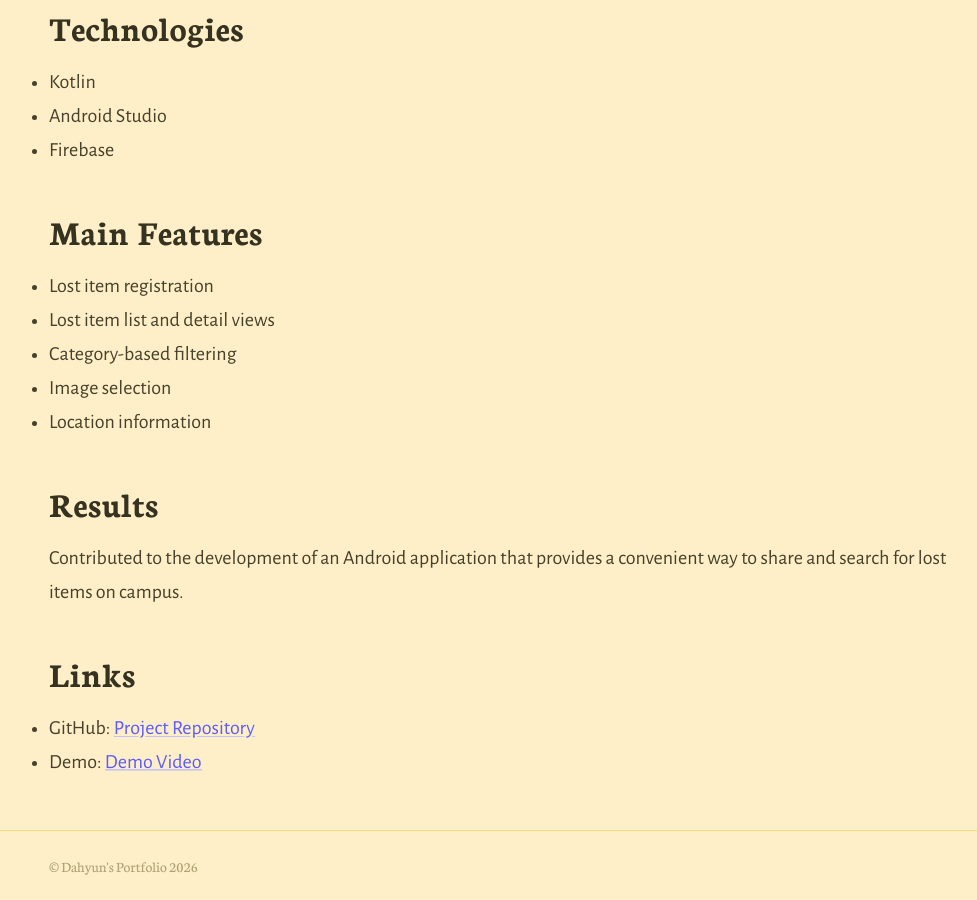
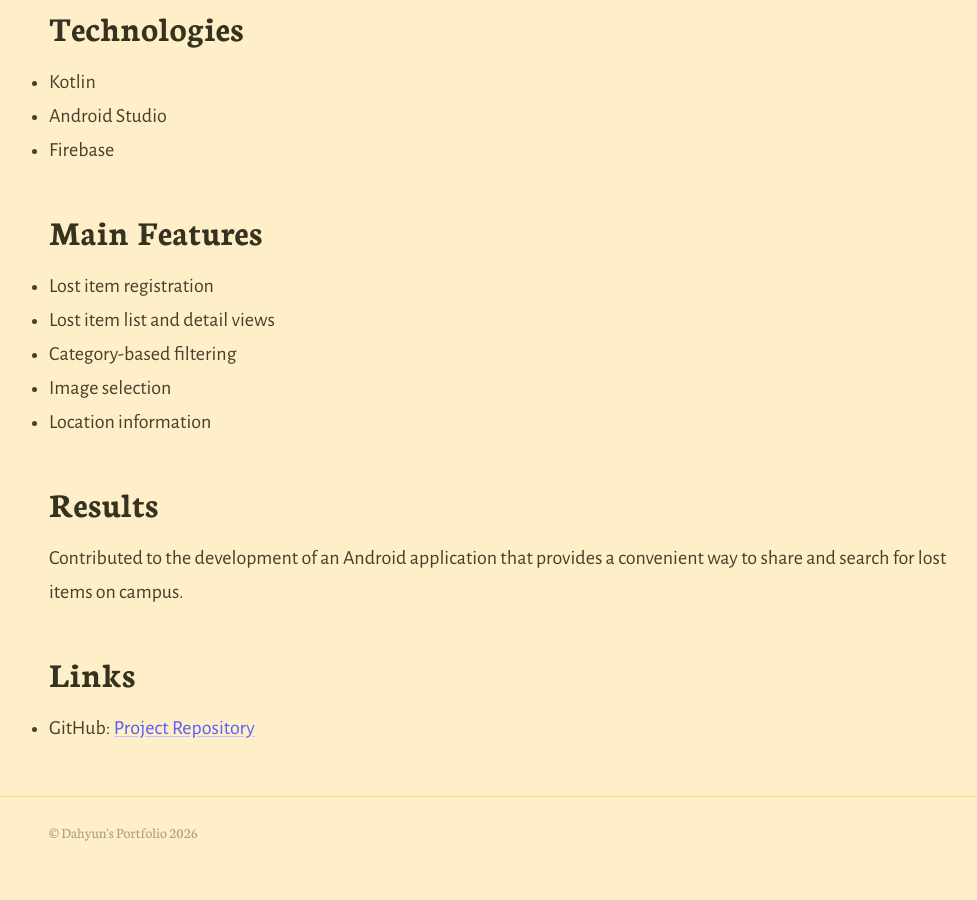
Before and after one commit to dadah118/dadah118.github.io, a Jekyll site: the page built from projects.md, in a window 1280 px wide and 900 px high, scrolled down 761 px. Shown: the whole window, without its empty margins (141-1118 px from the left). Built offline with Jekyll 4.4.1, drawn with Linux system fonts in a browser that asks for light colours; after the commit the page ends 1627 px from its top, so only the background shows below that.

Commit message:
Update GitHub link for project repository

```diff
--- a/projects.md
+++ b/projects.md
@@ -47,5 +47,4 @@ to share and search for lost items on campus.
 
 ## Links
 
-- GitHub: [Project Repository](여기에_프로젝트_URL)
-- Demo: [Demo Video](여기에_영상_URL)
+- GitHub: [Project Repository](https://yj0602/2026-sw-term-project)
```
